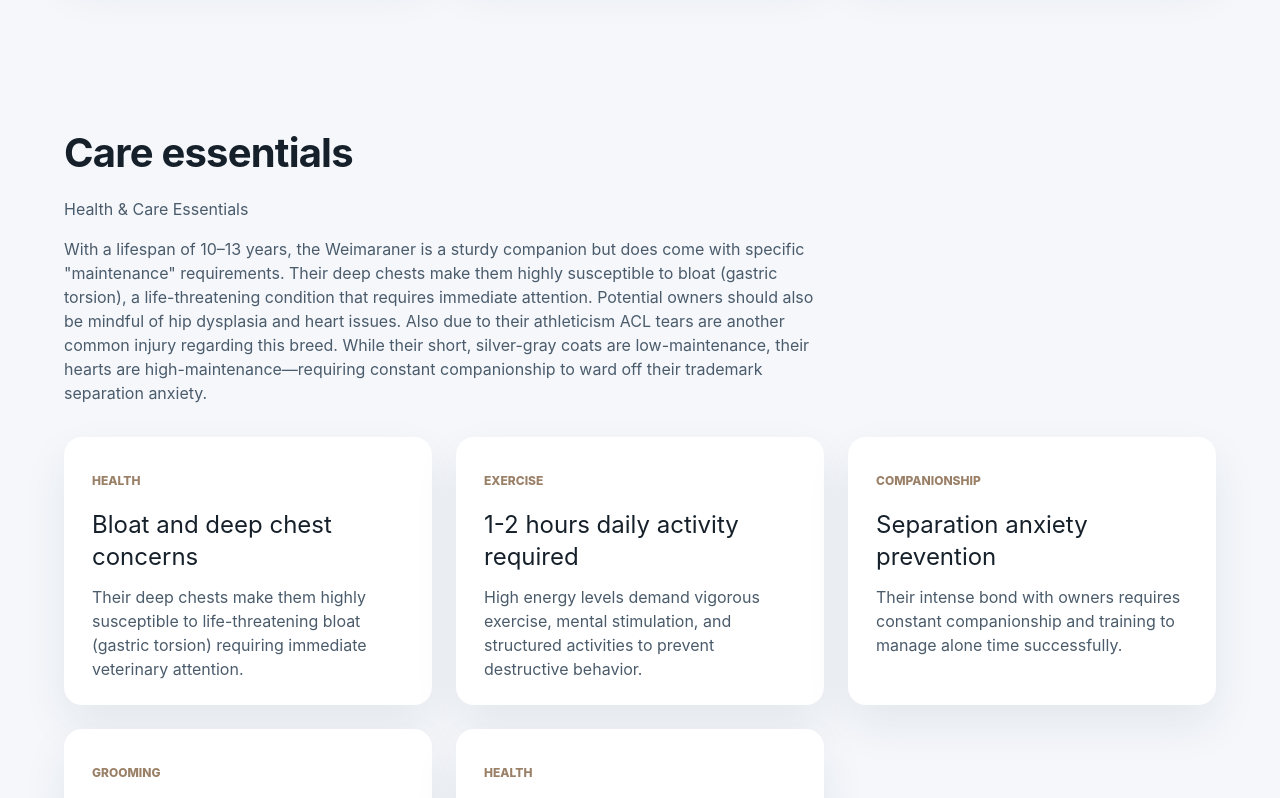
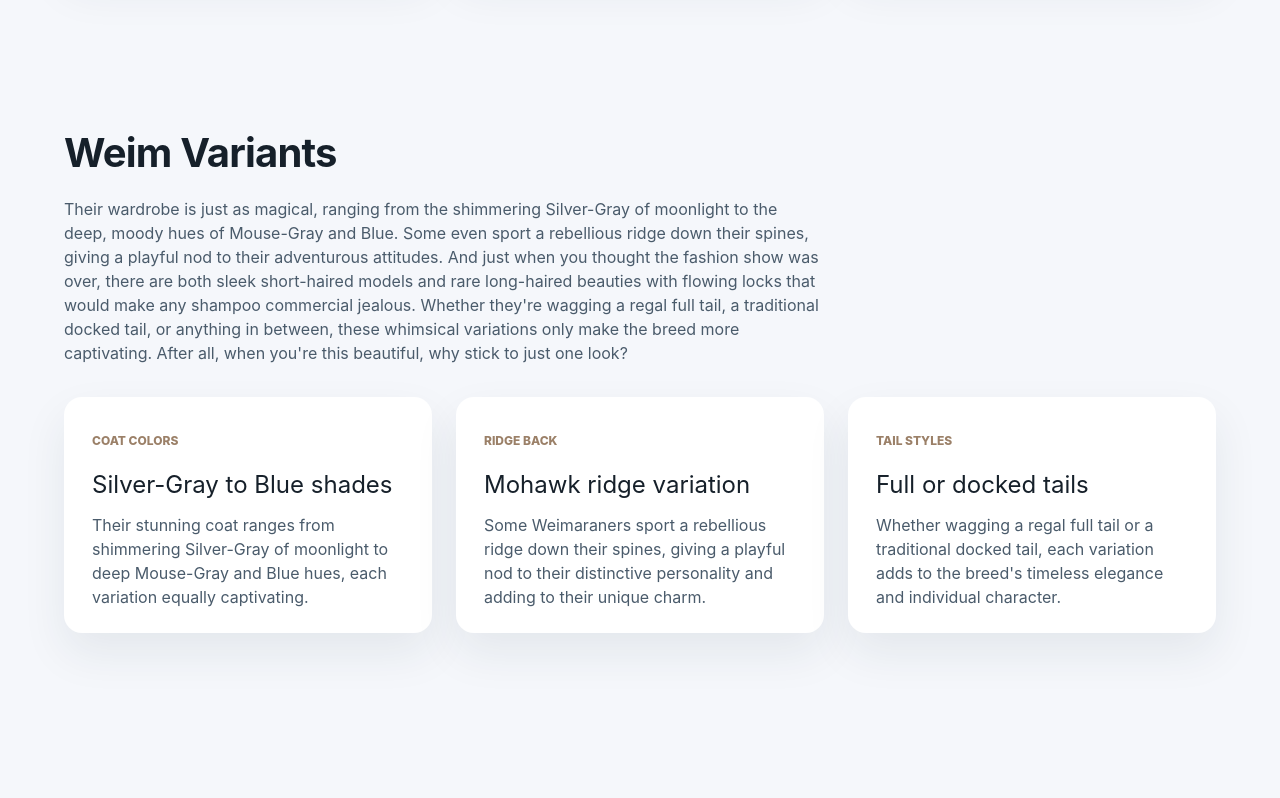
Before and after one commit to evilbeliver/weimwisdom, a Next.js app: page /breed-info in a window 1280 px wide. Shown: the part 1640-2438 px from the top of the page. Built offline with nearby package versions, Linux system fonts and the light colour scheme.

Commit message:
updated breed info and content

```diff
--- a/src/data/siteContent.ts
+++ b/src/data/siteContent.ts
@@ -140,6 +140,24 @@ export const breedInfoCare: SpotlightCard[] = [
     eyebrow: 'Health',
     title: 'Ear Care',
     description: 'Their long, floppy ears are prone to trapping moisture and developing infections. Check and clean them weekly with a vet-approved cleaner.',
+  },
+];
+
+export const breedInfoVariants: SpotlightCard[] = [
+  {
+    eyebrow: 'Coat Colors',
+    title: 'Silver-Gray to Blue shades',
+    description: 'Their stunning coat ranges from shimmering Silver-Gray of moonlight to deep Mouse-Gray and Blue hues, each variation equally captivating.',
+  },
+  {
+    eyebrow: 'Ridge Back',
+    title: 'Mohawk ridge variation',
+    description: 'Some Weimaraners sport a rebellious ridge down their spines, giving a playful nod to their distinctive personality and adding to their unique charm.',
+  },
+  {
+    eyebrow: 'Tail Styles',
+    title: 'Full or docked tails',
+    description: 'Whether wagging a regal full tail or a traditional docked tail, each variation adds to the breed\'s timeless elegance and individual character.',
   },
 ];
 
--- a/src/pages/breed-info.tsx
+++ b/src/pages/breed-info.tsx
@@ -3,7 +3,7 @@ import { PageHero } from '@/components/PageHero';
 import { SectionBlock } from '@/components/SectionBlock';
 import { SiteLayout } from '@/components/SiteLayout';
 import { SpotlightGrid } from '@/components/SpotlightGrid';
-import { breedInfoCare, breedInfoGallery, breedInfoHistory, fallbackMessage } from '@/data/siteContent';
+import { breedInfoCare, breedInfoGallery, breedInfoHistory, breedInfoVariants, fallbackMessage } from '@/data/siteContent';
 
 export default function BreedInfoPage() {
   return (
@@ -26,6 +26,14 @@ export default function BreedInfoPage() {
         fallback={fallbackMessage}
       >
         <SpotlightGrid items={breedInfoHistory} />
+      </SectionBlock>
+      <SectionBlock
+        title="Weim Variants"
+        description="Their wardrobe is just as magical, ranging from the shimmering Silver-Gray of moonlight to the deep, moody hues of Mouse-Gray and Blue. Some even sport a rebellious ridge down their spines, giving a playful nod to their adventurous attitudes. And just when you thought the fashion show was over, there are both sleek short-haired models and rare long-haired beauties with flowing locks that would make any shampoo commercial jealous. Whether they're wagging a regal full tail, a traditional docked tail, or anything in between, these whimsical variations only make the breed more captivating. After all, when you're this beautiful, why stick to just one look?"
+        hasContent={breedInfoVariants.length > 0}
+        fallback={fallbackMessage}
+      >
+        <SpotlightGrid items={breedInfoVariants} />
       </SectionBlock>
       <SectionBlock
         title="Care essentials"
```
